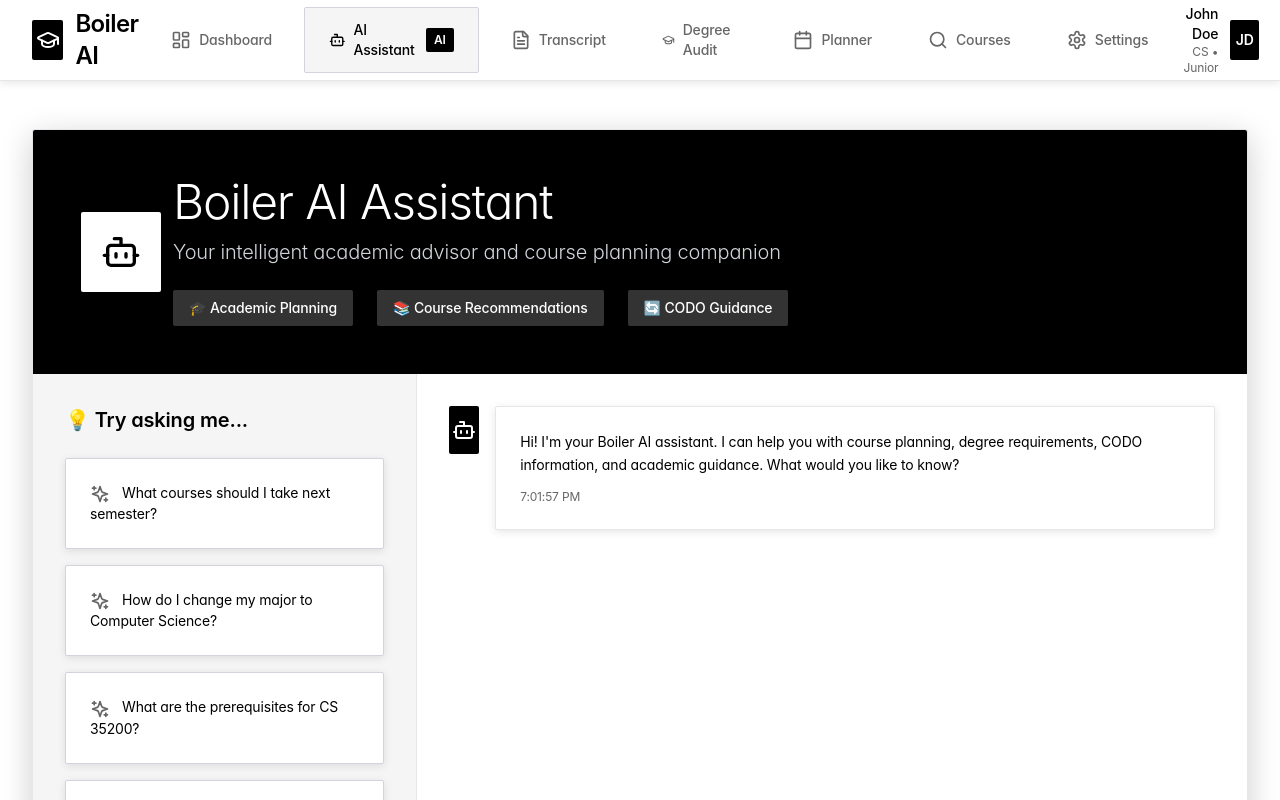
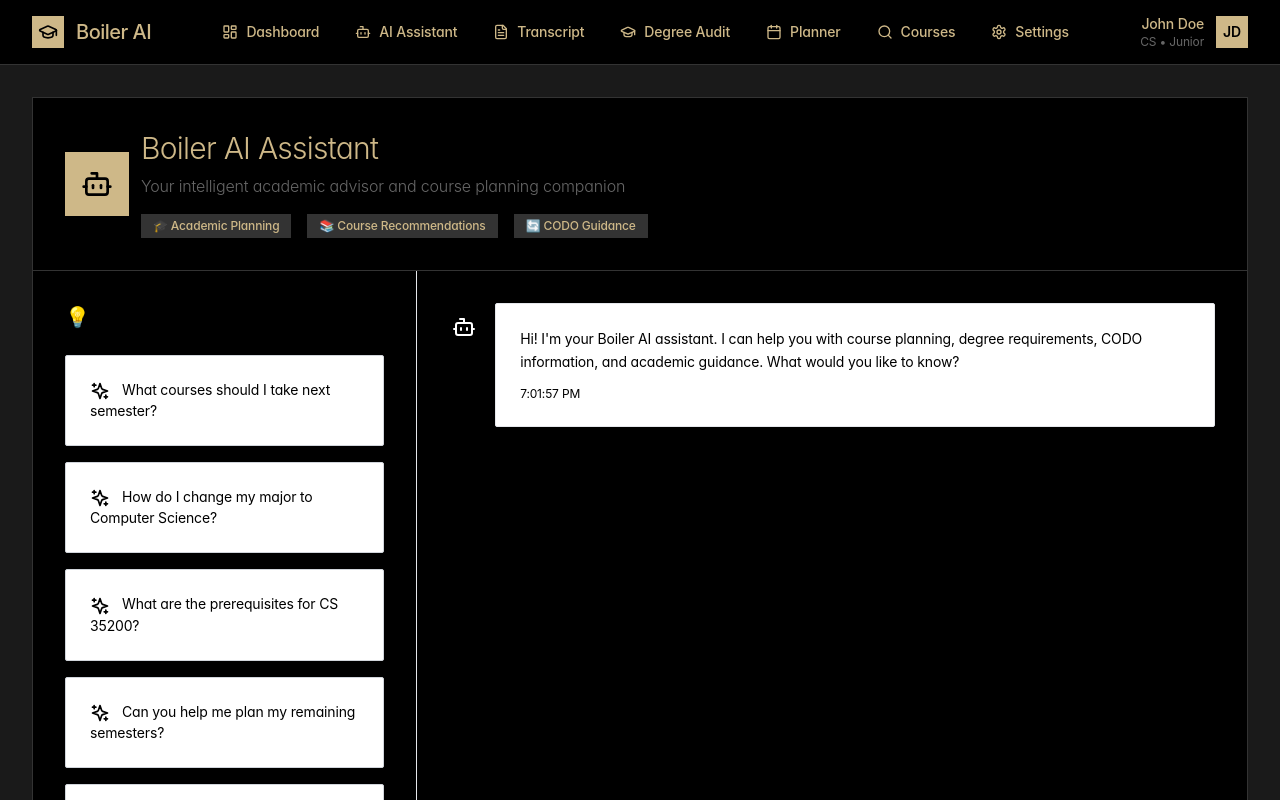
Before and after one commit to rao305/frontend, a React (Vite) app: page / in a window 1280 px wide. Shown: the top 800 px of the page. Built offline with nearby package versions, Linux system fonts and the light colour scheme.

Commit message:
Purdue Official Colors - Simplified Dashboard

```diff
--- a/src/App.tsx
+++ b/src/App.tsx
@@ -14,9 +14,9 @@ function App() {
   return (
     <UserProvider>
       <Router>
-        <div className="min-h-screen bg-white">
+        <div className="min-h-screen bg-purdue-dark-bg">
           <TopNavigation />
-          <main className="max-w-7xl mx-auto px-8 py-12">
+          <main className="max-w-7xl mx-auto px-8 py-8">
             <Routes>
               <Route path="/" element={<AIAssistant />} />
               <Route path="/dashboard" element={<Dashboard />} />
--- a/src/components/QuickActions.tsx
+++ b/src/components/QuickActions.tsx
@@ -8,31 +8,31 @@ const QuickActions: React.FC = () => {
       icon: Search,
       label: 'Search Courses',
       path: '/courses',
-      color: 'bg-professional-black hover:bg-professional-dark',
+      color: 'bg-purdue-gold text-purdue-black hover:bg-purdue-light',
     },
     {
       icon: FileText,
       label: 'Upload Transcript',
       path: '/transcript',
-      color: 'bg-professional-dark hover:bg-professional-black',
+      color: 'bg-purdue-medium text-purdue-gold hover:bg-purdue-light',
     },
     {
       icon: GraduationCap,
       label: 'Degree Audit',
       path: '/degree-audit',
-      color: 'bg-professional-medium hover:bg-professional-dark',
+      color: 'bg-purdue-light text-purdue-gold hover:bg-purdue-medium',
     },
     {
       icon: Calendar,
       label: 'Plan Semester',
       path: '/planner',
-      color: 'bg-professional-light hover:bg-professional-medium',
+      color: 'bg-purdue-black text-purdue-gold border border-purdue-medium hover:bg-purdue-medium',
     },
   ];
 
   return (
-    <div className="bg-white border border-gray-200 rounded-sm p-6 shadow-professional">
-      <h3 className="text-lg font-semibold text-professional-black mb-6">Quick Actions</h3>
+    <div className="bg-purdue-black border border-purdue-medium p-6">
+      <h3 className="text-base font-medium text-purdue-gold mb-4">Quick Actions</h3>
       <div className="grid grid-cols-2 gap-4">
         {actions.map((action, index) => {
           const Icon = action.icon;
@@ -40,9 +40,9 @@ const QuickActions: React.FC = () => {
             <Link
               key={index}
               to={action.path}
-              className={`flex flex-col items-center space-y-3 p-6 rounded-sm text-white transition-all duration-200 shadow-professional hover:shadow-professional-lg ${action.color}`}
+              className={`flex flex-col items-center space-y-2 p-4 transition-all duration-200 ${action.color}`}
             >
-              <Icon className="w-7 h-7" />
+              <Icon className="w-5 h-5" />
               <span className="text-sm font-medium text-center leading-tight">{action.label}</span>
             </Link>
           );
--- a/src/components/StatCard.tsx
+++ b/src/components/StatCard.tsx
@@ -11,21 +11,21 @@ interface StatCardProps {
 
 const StatCard: React.FC<StatCardProps> = ({ title, value, change, icon: Icon, color }) => {
   const colorClasses = {
-    dark: 'bg-professional-black text-white',
-    medium: 'bg-professional-dark text-white',
-    light: 'bg-professional-medium text-white',
+    dark: 'bg-purdue-gold text-purdue-black',
+    medium: 'bg-purdue-medium text-purdue-gold',
+    light: 'bg-purdue-light text-purdue-gold',
   };
 
   return (
-    <div className="bg-white border border-gray-200 rounded-sm p-8 shadow-professional hover:shadow-professional-lg transition-all duration-200">
+    <div className="bg-purdue-black border border-purdue-medium p-6 hover:border-purdue-gold transition-all duration-200">
       <div className="flex items-center justify-between">
         <div>
-          <p className="text-sm font-medium text-professional-medium uppercase tracking-wide mb-2">{title}</p>
-          <p className="text-4xl font-light text-professional-black mb-1">{value}</p>
-          <p className="text-sm text-professional-light">{change}</p>
+          <p className="text-xs font-medium text-purdue-light uppercase tracking-wide mb-2">{title}</p>
+          <p className="text-3xl font-light text-purdue-gold mb-1">{value}</p>
+          <p className="text-sm text-purdue-light">{change}</p>
         </div>
-        <div className={`w-16 h-16 rounded-sm flex items-center justify-center ${colorClasses[color]}`}>
-          <Icon className="w-8 h-8" />
+        <div className={`w-12 h-12 flex items-center justify-center ${colorClasses[color]}`}>
+          <Icon className="w-6 h-6" />
         </div>
       </div>
     </div>
--- a/src/components/TopNavigation.tsx
+++ b/src/components/TopNavigation.tsx
@@ -25,19 +25,19 @@ const TopNavigation: React.FC = () => {
   ];
 
   return (
-    <nav className="bg-white border-b border-gray-200 shadow-professional">
+    <nav className="bg-purdue-black border-b border-purdue-medium">
       <div className="max-w-7xl mx-auto px-8">
-        <div className="flex justify-between items-center h-20">
+        <div className="flex justify-between items-center h-16">
           {/* Logo */}
           <Link to="/dashboard" className="flex items-center space-x-3">
-            <div className="w-10 h-10 bg-professional-black rounded-sm flex items-center justify-center">
-              <GraduationCap className="w-6 h-6 text-white" />
+            <div className="w-8 h-8 bg-purdue-gold flex items-center justify-center">
+              <GraduationCap className="w-5 h-5 text-purdue-black" />
             </div>
-            <span className="text-2xl font-semibold text-professional-black tracking-tight">Boiler AI</span>
+            <span className="text-xl font-medium text-purdue-gold tracking-tight">Boiler AI</span>
           </Link>
 
           {/* Navigation Menu */}
-          <div className="flex items-center space-x-2">
+          <div className="flex items-center space-x-1">
             {menuItems.map((item) => {
               const Icon = item.icon;
               const isActive = location.pathname === item.path;
@@ -46,23 +46,18 @@ const TopNavigation: React.FC = () => {
                 <Link
                   key={item.path}
                   to={item.path}
-                  className={`flex items-center space-x-2 px-6 py-3 rounded-sm transition-all duration-200 font-medium ${
+                  className={`flex items-center space-x-2 px-4 py-2 transition-all duration-200 font-medium ${
                     item.featured
                       ? isActive
-                        ? 'bg-professional-black text-white shadow-professional'
-                        : 'bg-professional-lightest text-professional-black hover:bg-gray-200 border border-gray-300'
+                        ? 'bg-purdue-gold text-purdue-black'
+                        : 'text-purdue-gold hover:bg-purdue-medium'
                       : isActive
-                        ? 'bg-professional-dark text-white shadow-professional'
-                        : 'text-professional-medium hover:bg-professional-lightest hover:text-professional-black'
+                        ? 'bg-purdue-medium text-purdue-gold'
+                        : 'text-purdue-gold hover:bg-purdue-medium'
                   }`}
                 >
-                  <Icon className="w-5 h-5" />
+                  <Icon className="w-4 h-4" />
                   <span className="text-sm">{item.label}</span>
-                  {item.featured && (
-                    <span className="bg-professional-black text-white text-xs px-2 py-1 rounded-sm font-semibold">
-                      AI
-                    </span>
-                  )}
                 </Link>
               );
             })}
@@ -71,11 +66,11 @@ const TopNavigation: React.FC = () => {
           {/* User Profile */}
           <div className="flex items-center space-x-3">
             <div className="text-right">
-              <p className="text-sm font-medium text-professional-black">John Doe</p>
-              <p className="text-xs text-professional-medium">CS • Junior</p>
+              <p className="text-sm font-medium text-purdue-gold">John Doe</p>
+              <p className="text-xs text-purdue-light">CS • Junior</p>
             </div>
-            <div className="w-10 h-10 bg-professional-black rounded-sm flex items-center justify-center">
-              <span className="text-sm font-semibold text-white">JD</span>
+            <div className="w-8 h-8 bg-purdue-gold flex items-center justify-center">
+              <span className="text-sm font-semibold text-purdue-black">JD</span>
             </div>
           </div>
         </div>
--- a/src/pages/AIAssistant.tsx
+++ b/src/pages/AIAssistant.tsx
@@ -78,24 +78,24 @@ const AIAssistant: React.FC = () => {
   };
 
   return (
-    <div className="min-h-screen flex flex-col bg-white rounded-sm border border-gray-200 shadow-professional-xl">
+    <div className="min-h-screen flex flex-col bg-purdue-black border border-purdue-medium">
       {/* Header */}
-      <div className="bg-professional-black text-white p-12 rounded-t-sm">
+      <div className="bg-purdue-black border-b border-purdue-medium p-8">
         <div className="flex items-center space-x-3">
-          <div className="w-20 h-20 bg-white rounded-sm flex items-center justify-center">
-            <Bot className="w-10 h-10 text-professional-black" />
+          <div className="w-16 h-16 bg-purdue-gold flex items-center justify-center">
+            <Bot className="w-8 h-8 text-purdue-black" />
           </div>
           <div>
-            <h1 className="text-5xl font-light tracking-tight mb-3">Boiler AI Assistant</h1>
-            <p className="text-gray-300 text-xl font-light">Your intelligent academic advisor and course planning companion</p>
-            <div className="flex items-center space-x-6 mt-6">
-              <span className="bg-white bg-opacity-20 px-4 py-2 rounded-sm text-sm font-medium">
+            <h1 className="text-3xl font-light tracking-tight mb-2 text-purdue-gold">Boiler AI Assistant</h1>
+            <p className="text-purdue-light text-base font-light">Your intelligent academic advisor and course planning companion</p>
+            <div className="flex items-center space-x-4 mt-4">
+              <span className="bg-purdue-medium px-3 py-1 text-xs font-medium text-purdue-gold">
                 🎓 Academic Planning
               </span>
-              <span className="bg-white bg-opacity-20 px-4 py-2 rounded-sm text-sm font-medium">
+              <span className="bg-purdue-medium px-3 py-1 text-xs font-medium text-purdue-gold">
                 📚 Course Recommendations
               </span>
-              <span className="bg-white bg-opacity-20 px-4 py-2 rounded-sm text-sm font-medium">
+              <span className="bg-purdue-medium px-3 py-1 text-xs font-medium text-purdue-gold">
                 🔄 CODO Guidance
               </span>
             </div>
--- a/tailwind.config.js
+++ b/tailwind.config.js
@@ -7,19 +7,18 @@ export default {
         'sans': ['Inter', 'Helvetica Neue', 'Arial', 'sans-serif'],
       },
       colors: {
-        'professional': {
+        'purdue': {
           'black': '#000000',
-          'dark': '#333333',
-          'medium': '#666666',
-          'light': '#999999',
-          'lighter': '#CCCCCC',
-          'lightest': '#F5F5F5',
+          'gold': '#CEB888',
+          'dark-bg': '#1A1A1A',
+          'medium': '#333333',
+          'light': '#666666',
         }
       },
       boxShadow: {
-        'professional': '0 2px 8px rgba(0, 0, 0, 0.1)',
-        'professional-lg': '0 4px 16px rgba(0, 0, 0, 0.15)',
-        'professional-xl': '0 8px 32px rgba(0, 0, 0, 0.2)',
+        'purdue': '0 2px 8px rgba(0, 0, 0, 0.3)',
+        'purdue-lg': '0 4px 16px rgba(0, 0, 0, 0.4)',
+        'purdue-xl': '0 8px 32px rgba(0, 0, 0, 0.5)',
       }
     },
   },
```
Also changed, not shown: src/components/AIWidget.tsx (+8 -8 lines), src/components/CourseCard.tsx (+13 -13 lines), src/components/ProgressChart.tsx (+12 -12 lines), src/pages/Dashboard.tsx (+16 -16 lines).
